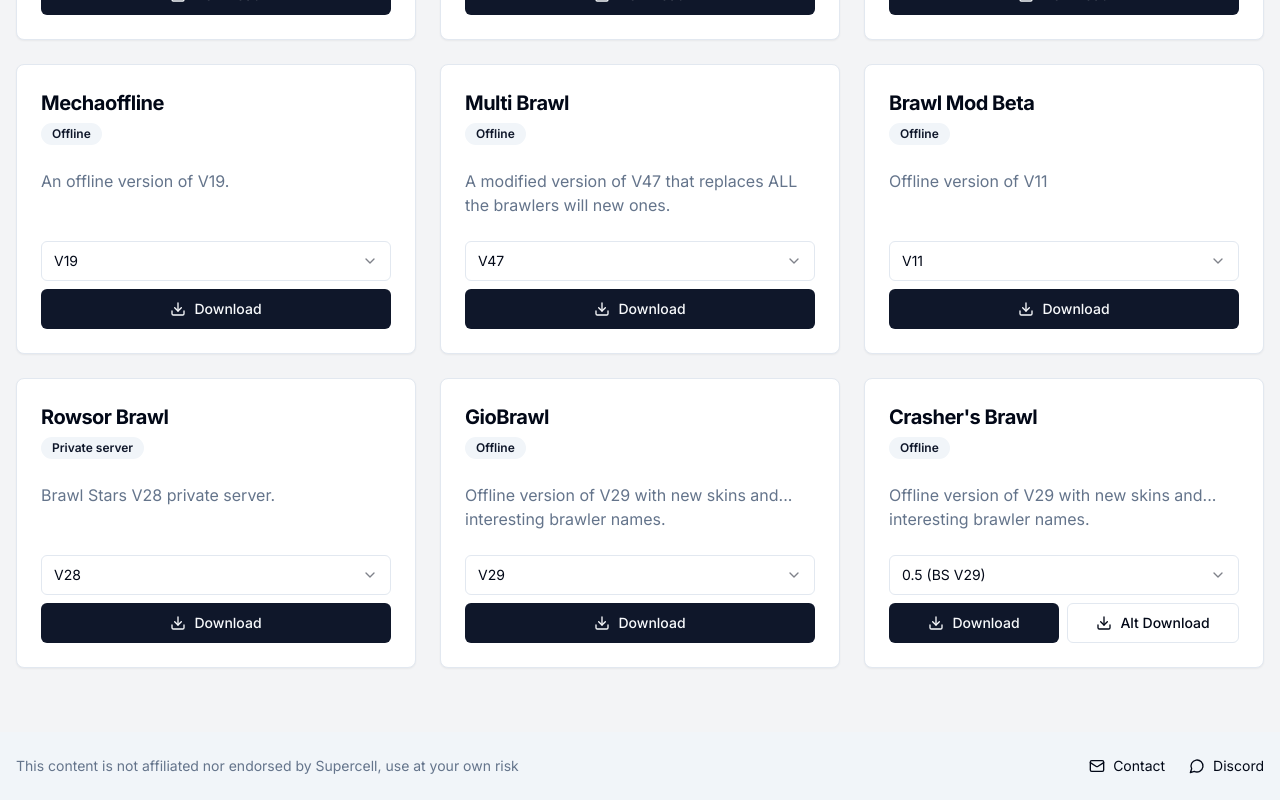
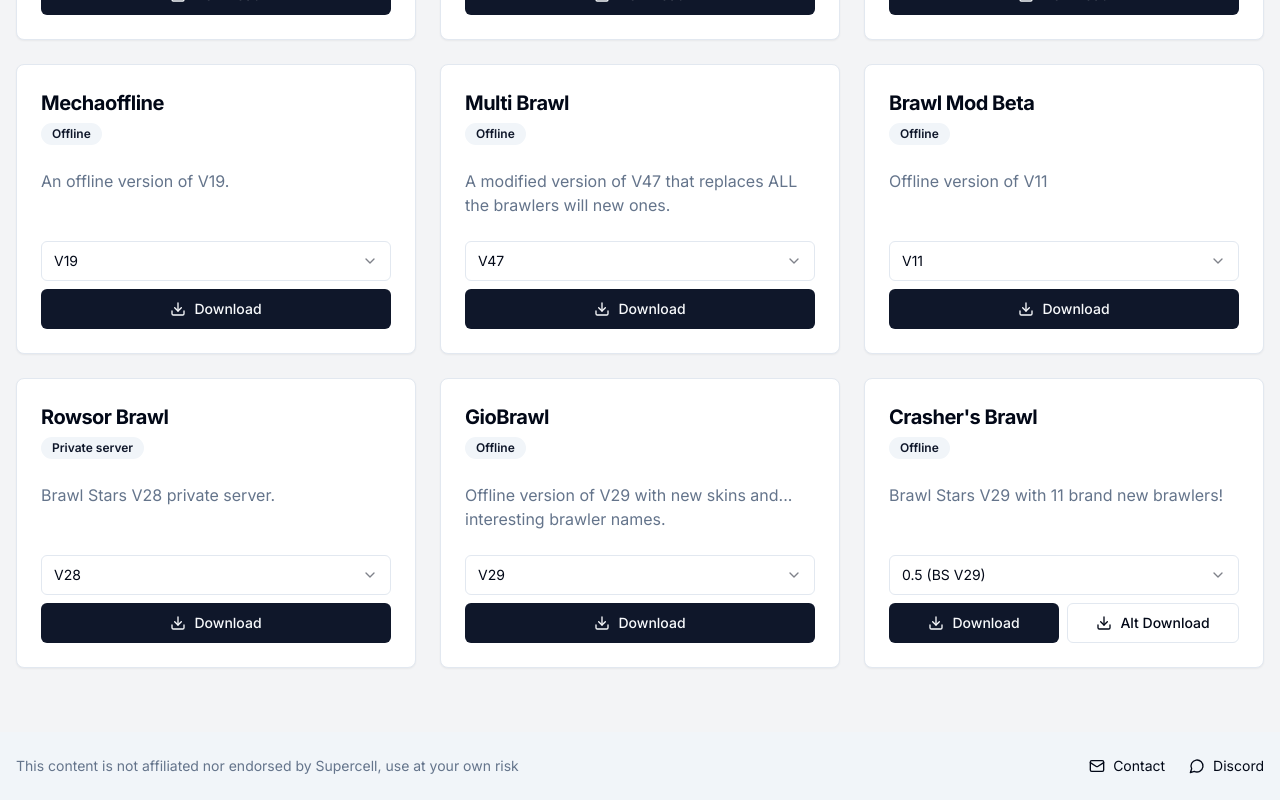
Before and after one commit to natesworksdev/brawlmods, a Next.js app: page / in a window 1280 px wide. Shown: the part 1928-2728 px from the top of the page. Built offline with nearby package versions, Linux system fonts and the light colour scheme.

Commit message:
Update crashers brawl description

```diff
--- a/app/page.tsx
+++ b/app/page.tsx
@@ -271,7 +271,7 @@ const mods: Mod[] = [
   },
   {
     name: "Crasher's Brawl",
-    description: "Offline version of V29 with new skins and... interesting brawler names.",
+    description: "Brawl Stars V29 with 11 brand new brawlers!",
     tags: ["Offline"],
     versions: [
       {
```
